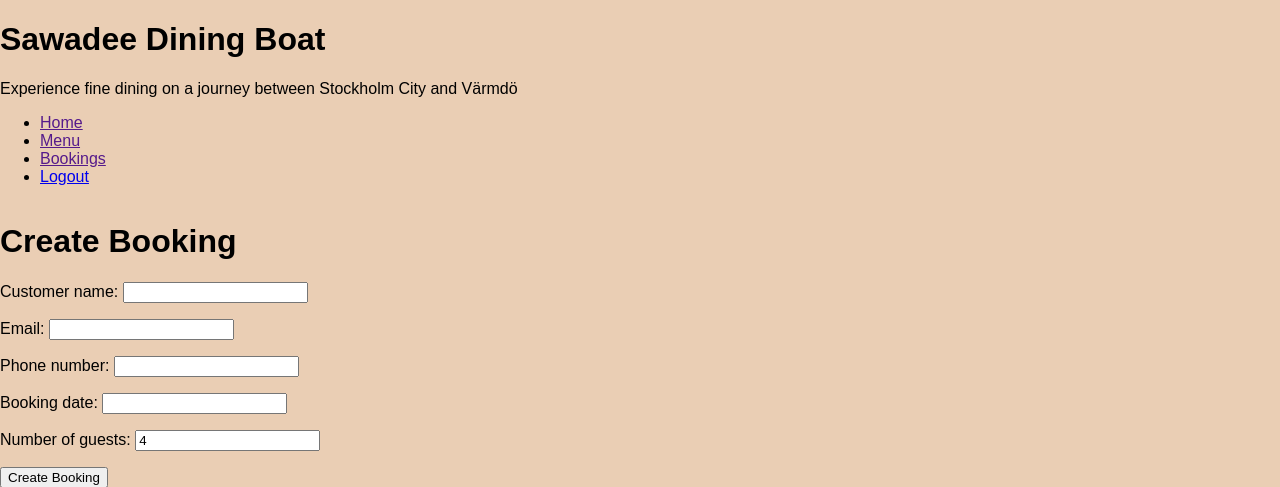
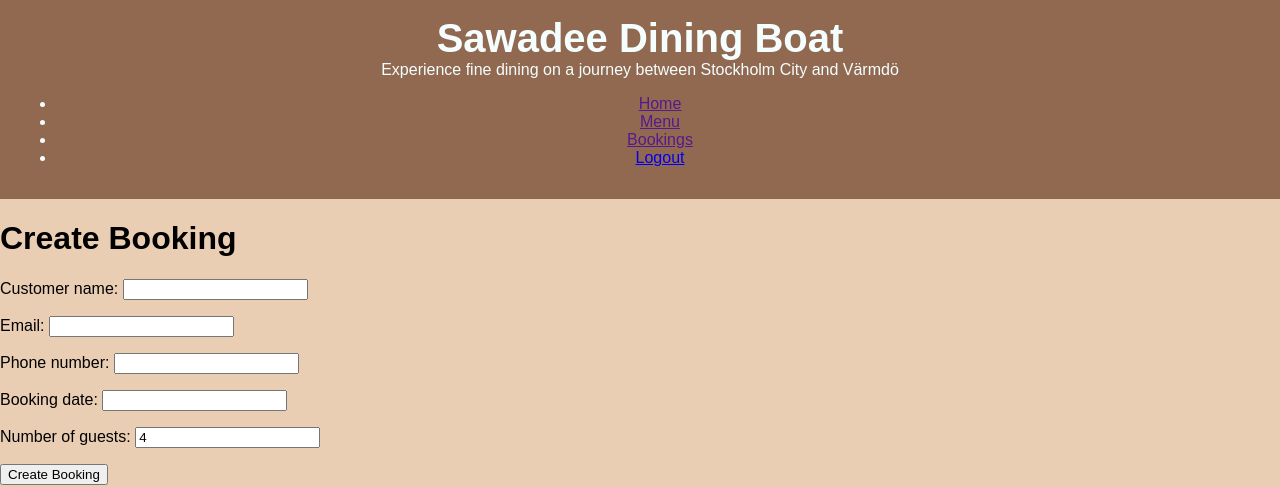
Before and after one commit to Alisha98A/sawadee-dining-boat, a Django app: page /reservations/create/ in a window 1280 px wide. Shown: the top 487 px of the page. Run offline with Django 4.2, Linux system fonts and the light colour scheme; a user stored in the database is signed in; tables that the repository leaves empty hold one stand-in row (values such as "Sample post").

Commit message:
Style header including background, text color & layout

```diff
--- a/static/css/style.css
+++ b/static/css/style.css
@@ -14,3 +14,24 @@ body {
 main {
     flex: 1;
 }
+
+/* ===== Header ===== */
+header {
+    background: #916951;
+    color: #f5feff;
+    padding: 1rem;
+    text-align: center;
+}
+
+/* Style main title within the header. */
+header h1 {
+    margin: 0;
+    font-size: 2.5rem;
+}
+
+/* Style paragraph text within the header. */
+header p {
+    margin: 0;
+    margin-bottom: 0.5rem;
+    font-size: 1rem;
+}
```
